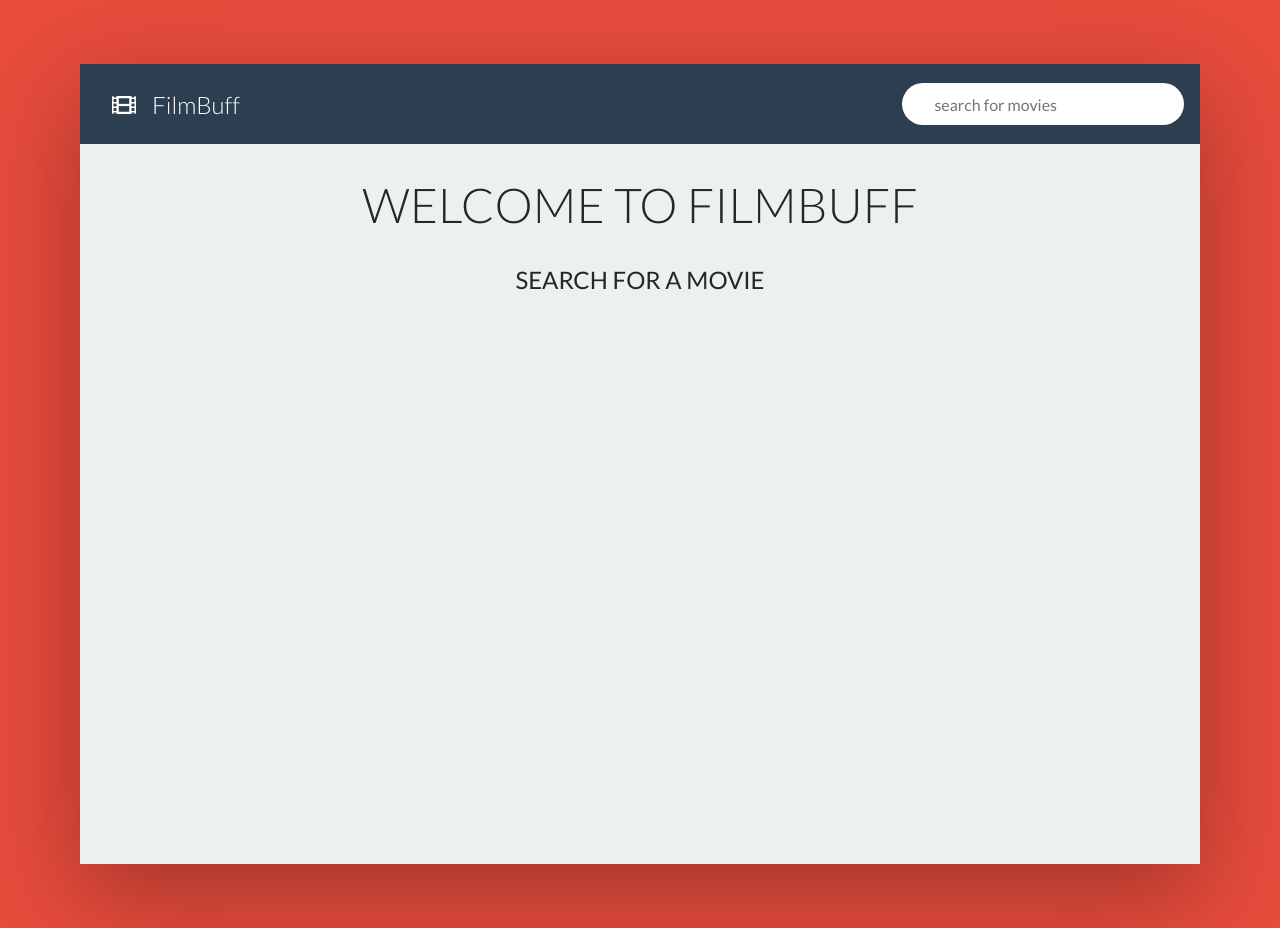
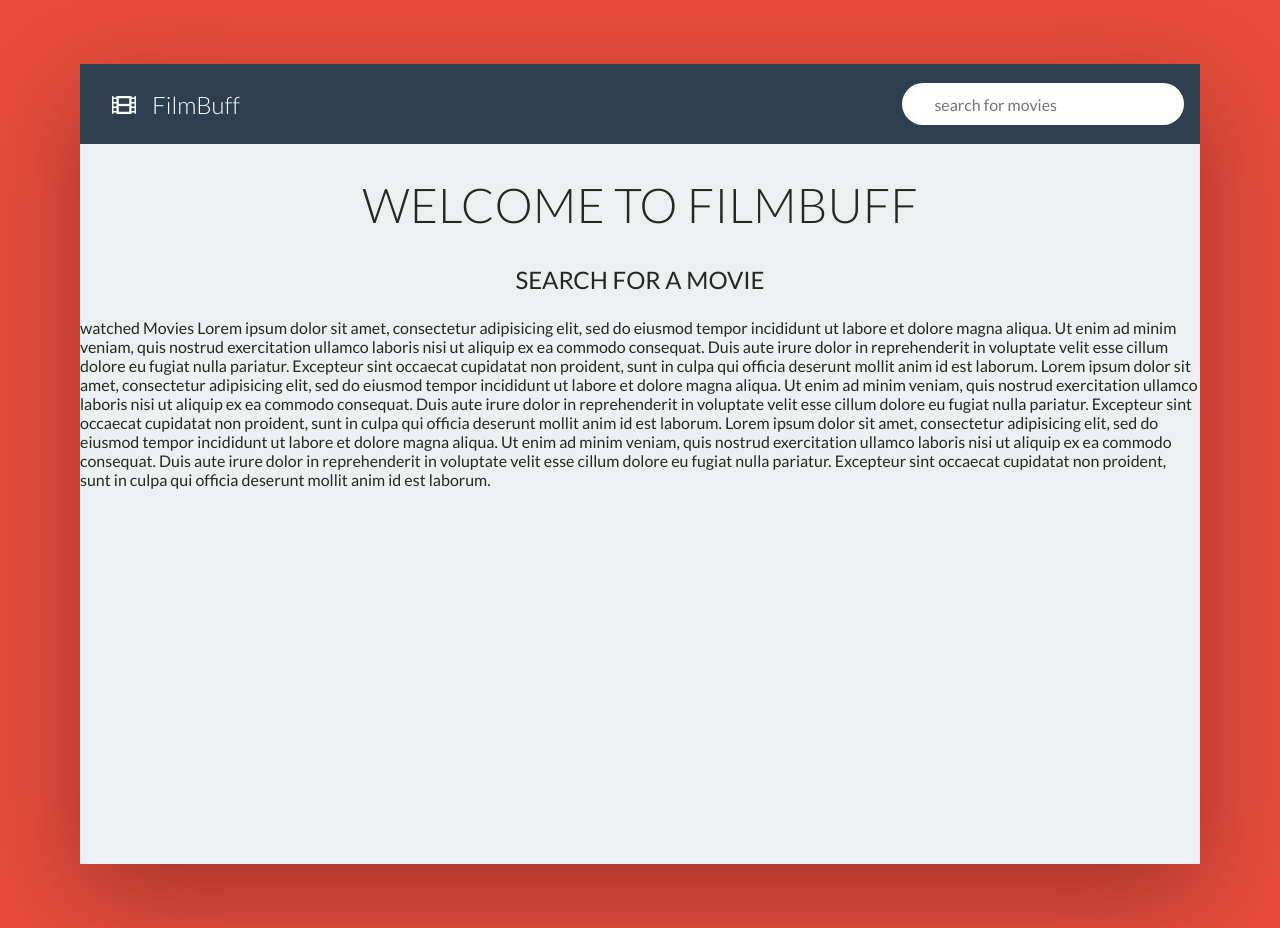
Before and after one commit to anigopale/film-buff-app, a React (Create React App) app: page / in a window 1280 px wide. Built offline with nearby package versions, Linux system fonts and the light colour scheme.

Commit message:
create WatchedMovies component, created watched-movies reducer, add watched movies to reducer

```diff
--- a/src/App.js
+++ b/src/App.js
@@ -4,6 +4,7 @@ import './App.css';
 import styled from 'styled-components';
 import SearchBar from './components/search-bar';
 import MovieResult from './components/movie-result';
+import WatchedMovies from './components/watched-movies';
 
 const StyledApp = styled.div`
   font-size : 1rem;
@@ -32,6 +33,10 @@ const StyledHeader = styled.div`
   }
 `;
 
+const StyledWatchedSection = styled.div`
+
+`;
+
 const StyledResultSection = styled.div`
 
 `;
@@ -50,6 +55,9 @@ class App extends Component {
         <StyledResultSection>
           <MovieResult />
         </StyledResultSection>
+        <StyledWatchedSection>
+          <WatchedMovies />
+        </StyledWatchedSection>
       </StyledApp>
     );
   }
--- a/src/actions/index.js
+++ b/src/actions/index.js
@@ -1,5 +1,6 @@
 export const FETCH_MOVIE = 'fetch-movie';
 export const DELETE_MOVIE = 'delete-movie';
+export const WATCH_MOVIE = 'watch-movie';
 
 export function fetchMovie(term) {
   return function(dispatch) {
@@ -22,3 +23,10 @@ export function deleteMovie() {
     type: DELETE_MOVIE
   }
 }
+
+export function addToWatchedList(movie) {
+  return {
+    type: WATCH_MOVIE,
+    payload: movie
+  }
+}
--- a/src/components/movie-result.js
+++ b/src/components/movie-result.js
@@ -1,7 +1,7 @@
 import React, { Component } from 'react';
 import { connect } from 'react-redux';
 import styled, { keyframes } from 'styled-components';
-import { deleteMovie } from '../actions';
+import { deleteMovie, addToWatchedList } from '../actions';
 
 const riseUp = keyframes`
   0% {
@@ -94,10 +94,15 @@ const StyledMovieSection = styled.div`
 
 class MovieResult extends Component {
 
+  // on "Watched" button click, store movieData
+  onWatchedBtnClick = () => {
+    this.props.addToWatchedList(this.props.movieData);
+  }
+
+  // on card close, delete fetched movie
   onCloseClick = () => {
     this.props.deleteMovie();
   }
-
 
   renderRatings(ratings) {
     return ratings.map(rating => {
@@ -134,7 +139,7 @@ class MovieResult extends Component {
             </div>
             <h3>Plot</h3>
             <p>{Plot}</p>
-            <StyledWatchedButton>
+            <StyledWatchedButton onClick={this.onWatchedBtnClick}>
               Watched
             </StyledWatchedButton>
           </div>
@@ -143,6 +148,7 @@ class MovieResult extends Component {
     }
 
     if(movieData.Error) {
+      // render error message
       return (
         <div className='welcome-section'>
           <h1>
@@ -181,4 +187,4 @@ function mapStateToProps({ movieData }) {
   return { movieData };
 }
 
-export default connect(mapStateToProps, { deleteMovie })(MovieResult);
+export default connect(mapStateToProps, { deleteMovie, addToWatchedList })(MovieResult);
--- /dev/null
+++ b/src/components/watched-movies.js
@@ -0,0 +1,17 @@
+import React, { Component } from 'react';
+import { connect } from 'react-redux';
+
+class WatchedMovies extends Component {
+  render() {
+    return (
+      <div>
+        watched Movies
+        Lorem ipsum dolor sit amet, consectetur adipisicing elit, sed do eiusmod tempor incididunt ut labore et dolore magna aliqua. Ut enim ad minim veniam, quis nostrud exercitation ullamco laboris nisi ut aliquip ex ea commodo consequat. Duis aute irure dolor in reprehenderit in voluptate velit esse cillum dolore eu fugiat nulla pariatur. Excepteur sint occaecat cupidatat non proident, sunt in culpa qui officia deserunt mollit anim id est laborum.
+        Lorem ipsum dolor sit amet, consectetur adipisicing elit, sed do eiusmod tempor incididunt ut labore et dolore magna aliqua. Ut enim ad minim veniam, quis nostrud exercitation ullamco laboris nisi ut aliquip ex ea commodo consequat. Duis aute irure dolor in reprehenderit in voluptate velit esse cillum dolore eu fugiat nulla pariatur. Excepteur sint occaecat cupidatat non proident, sunt in culpa qui officia deserunt mollit anim id est laborum.
+        Lorem ipsum dolor sit amet, consectetur adipisicing elit, sed do eiusmod tempor incididunt ut labore et dolore magna aliqua. Ut enim ad minim veniam, quis nostrud exercitation ullamco laboris nisi ut aliquip ex ea commodo consequat. Duis aute irure dolor in reprehenderit in voluptate velit esse cillum dolore eu fugiat nulla pariatur. Excepteur sint occaecat cupidatat non proident, sunt in culpa qui officia deserunt mollit anim id est laborum.
+      </div>
+    )
+  }
+}
+
+export default WatchedMovies;
--- a/src/reducers/index.js
+++ b/src/reducers/index.js
@@ -1,8 +1,10 @@
 import { combineReducers } from 'redux';
 import movieData from './movie-reducer';
+import watchedMovies from './watched-movies-reducer';
 
 const rootReducer = combineReducers({
-  movieData
+  movieData,
+  watchedMovies
 });
 
 export default rootReducer;
--- /dev/null
+++ b/src/reducers/watched-movies-reducer.js
@@ -0,0 +1,11 @@
+import { WATCH_MOVIE } from '../actions';
+
+export default function(state = [], action) {
+  switch (action.type) {
+    case WATCH_MOVIE:
+      return [ action.payload, ...state];
+      break;
+
+  }
+  return state;
+}
```
